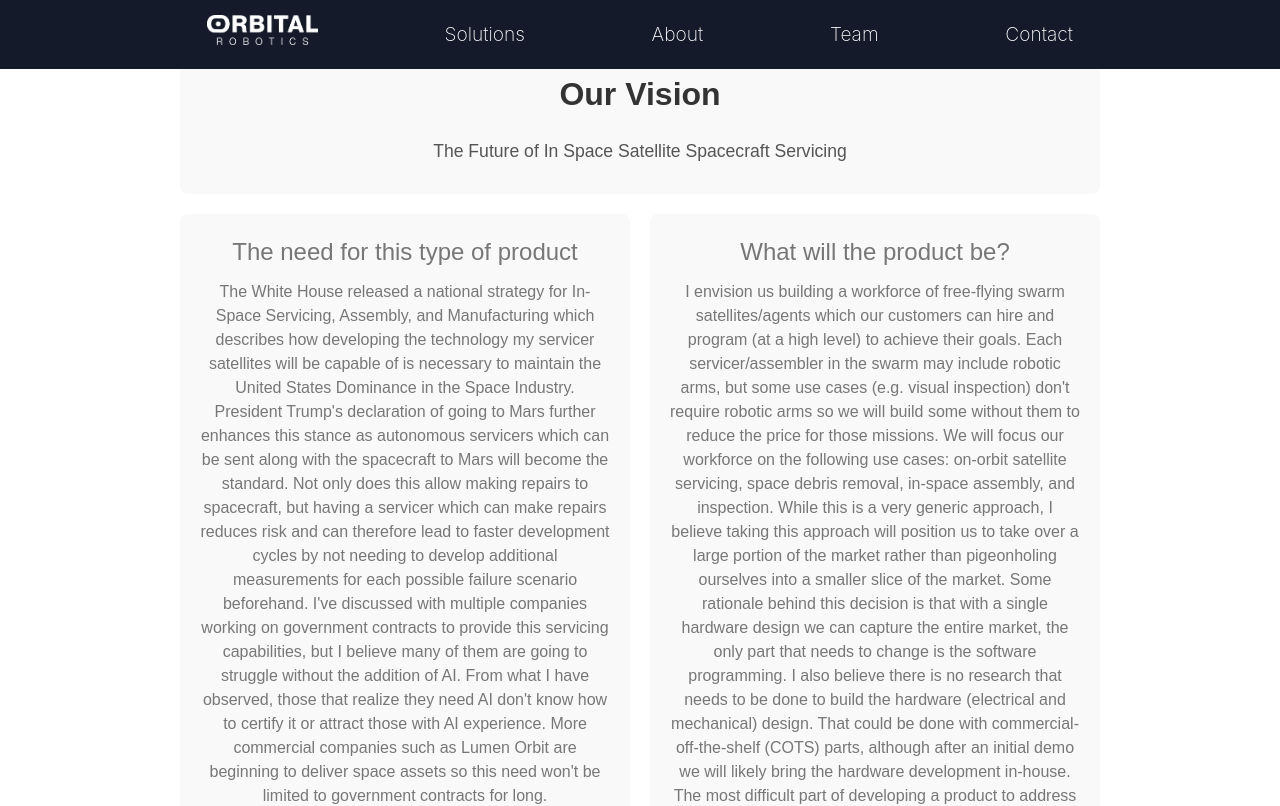
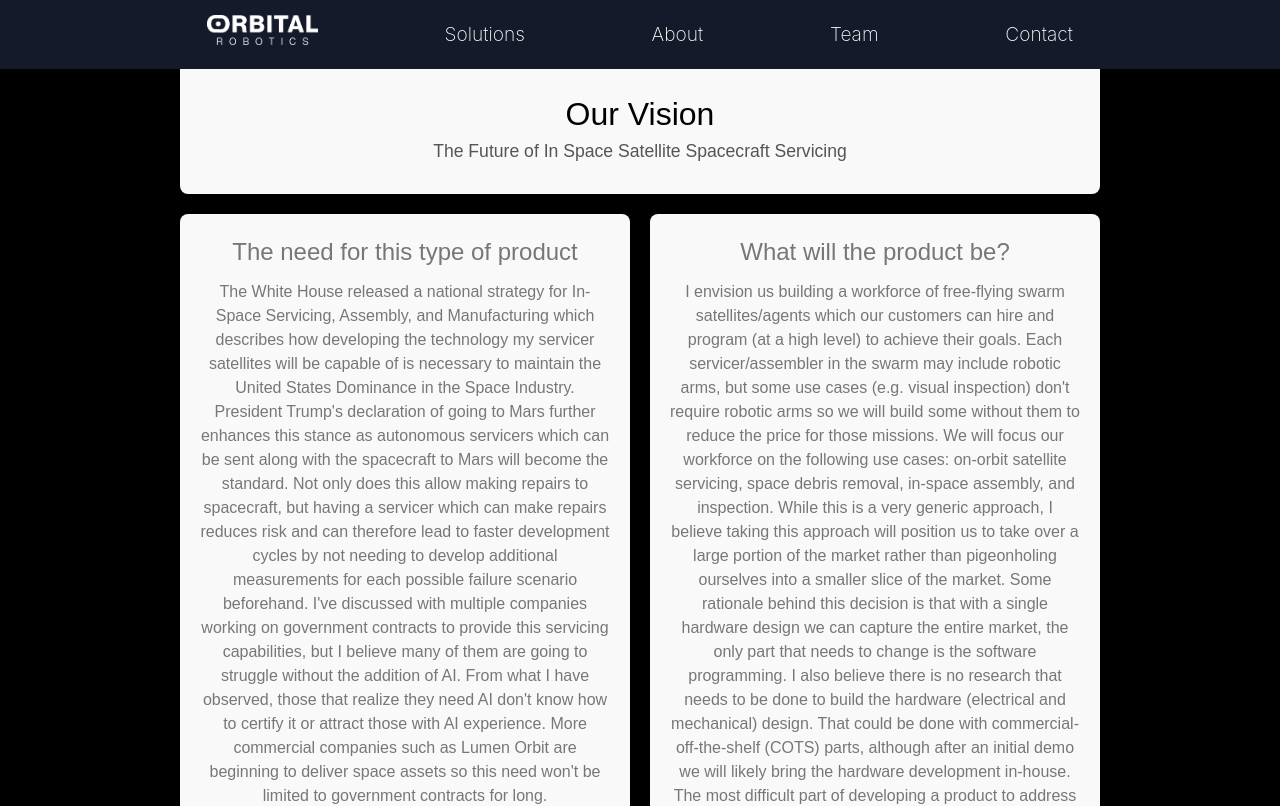
Before and after one commit to orbitalrobotics/landing, a React (Create React App) app: page /about in a window 1280 px wide. Shown: the top 806 px of the page. Built offline with nearby package versions, Linux system fonts and the light colour scheme.

Commit message:
unify background and footer. adjust fonts.

```diff
--- a/src/components/Footer.css
+++ b/src/components/Footer.css
@@ -1,6 +1,7 @@
 /* Footer.css */
 .footer {
-    background-color: #333;
+  background-color: #141a29;
+  /* Adjust color as needed */
   color: #f3f3f3;
   padding: 20px 0;
   text-align: center;
--- a/src/pages/About.css
+++ b/src/pages/About.css
@@ -1,13 +1,28 @@
 /* AboutSection.css */
-.about-section {
-    max-width: 1200px;
+.about-container {
+  /* max-width: 1200px; */
   margin: auto;
   /* padding: 0 40px; */
   font-family: Arial, sans-serif;
   color: #333;
 }
 
+.about-background {
+  background-color: #000000;
+  width: 100%;
+  /* margin: auto; */
+  /* padding: 20px; */
+  padding-top: 20px;
+  padding-bottom: 20px;
+}
 
+.about-content {
+  margin-bottom: 20px;
+  padding: 40px;
+  display: flex;
+  flex-direction: column;
+  align-items: center;
+}
 
 /* Container styling */
 .vision-section {
@@ -25,12 +40,14 @@
 
 /* Top intro card styling */
 .vision-intro-card {
-    grid-column: span 2; /* Span both columns */
+  grid-column: span 2;
+  /* Span both columns */
   background-color: #f9f9f9;
   border-radius: 8px;
   /* box-shadow: 0 4px 8px rgba(0, 0, 0, 0.1); */
   padding: 30px;
-    text-align: center; /* Center content */
+  text-align: center;
+  /* Center content */
   display: flex;
   flex-direction: column;
   align-items: center;
@@ -39,14 +56,18 @@
 
 .section-title {
   font-size: 2em;
-    color: #333;
-    margin-bottom: 15px; /* Spacing between title and description */
+  color: #000000;
+  font-weight: 200;
+  text-align: center;
+
+  /* Spacing between title and description */
 }
 
 .section-description {
   font-size: 1.1em;
   color: #555;
-    max-width: 80%; /* Limit width to prevent text from stretching too far */
+  max-width: 80%;
+  /* Limit width to prevent text from stretching too far */
 }
 
 /* Card styling */
@@ -174,3 +195,8 @@
   align-items: center;
   color: white;
 }
+
+.video-main {
+  width: 100%;
+  height: 100vh;
+}
--- a/src/pages/About.js
+++ b/src/pages/About.js
@@ -1,12 +1,15 @@
 import React from 'react';
 import './About.css'; // CSS file for styling
 
+import videoBg from "../assets/video/ai_catch_montage.mp4"
 
 function About() {
     return (
 
-    <div className="about-section">
-
+        <div className="about-container">
+            <div className="about-background">
+                {/* <div className="about-content" >
+                </div> */}
                 <section class="vision-section">
                     <div class="vision-intro-card">
                         <h2 class="section-title">Our Vision</h2>
@@ -37,8 +40,12 @@ The Future of In Space Satellite Spacecraft Servicing
                         <p class="card-description">
                             We are also working on a few proposals for NASA small business innovation research (SBIR) phase 1 grants which will provide $150k for each accepted proposal. If accepted, we will receive the funding around August/September. This is also a prerequisite to receiving NASA, Space Force, and DOD contracts. The SBIR topics are closely related to our expertise/product and one of our team members is receiving mentorship on writing SBIR proposals so I believe there is a high probability of acceptance. If one of our phase 1 proposals is accepted, we can apply to a phase 2 grant which would be $850k awarded around August 2026. With a seed round and the SBIR grants, I believe we would be able to launch our first servicer in 2027 using mostly COTS hardware. We may be able to get revenue from the first launch if successful, however it may be difficult to gain enough trust beforehand so we could perform a demo scenario instead. There are other opportunities to generate revenue other than launching which we could take advantage of if needed. I've discussed with several aerospace companies which are delivering only software for government missions or are subcontracted by a commercial company to deliver only software. We could do this as well, and I believe we would be competitive as the companies I have met with lack the software/AI talent which would be required. (edited)
                         </p>
+                        <div className='video-main'>
+                            <video src={videoBg} autoPlay loop muted />
+                        </div>
                     </div>
                 </section>
+            </div>
         </div>
 
 
--- a/src/pages/LandingPage.js
+++ b/src/pages/LandingPage.js
@@ -41,7 +41,7 @@ function LandingPage() {
         <div className='content'>
           <div id="home">
             <div className="home-content">
-                        <div><img className='main-logo' src={Splash} alt="Logo"/></div>
+              <div><img className='main-logo' src={Splash} alt="Logo" /></div>
               <h1>Servicing, assembling, and manufacturing spacecraft in orbit with AI powered robots</h1>
               <p>
                 Welcome to <g><b><i>Orbital Robitics</i></b></g>, where innovation meets foresight.
@@ -62,14 +62,18 @@ function LandingPage() {
           </div>
         </div>
       </div>
+      <div className="divider"></div>
+
       <div>
-            <section id='solutions'>
+        <section id='solutions' >
           <Solutions />
         </section>
+        <div className="divider"></div>
 
         <section id='about'>
           <About />
         </section>
+        <div className="divider"></div>
 
         <section id='team'>
           <Team />
--- a/src/pages/Solutions.css
+++ b/src/pages/Solutions.css
@@ -1,122 +1,113 @@
 /* Solutions.css */
-.about-section {
-    max-width: 1200px;
-    margin: auto;
-    /* padding: 0 40px; */
-    font-family: Arial, sans-serif;
-    color: #333;
-  }
+.solutions-container {
+  /* max-width: 1200px; */
+  /* margin: auto; */
+  /* padding-top: 40px; */
+  font-family: Arial, sans-serif;
+  color: #ffffff;
+}
 
+.solutions-background {
+  background-color: #000000;
+  width: 100%;
+  /* margin: auto; */
+  /* padding: 20px; */
+  padding-top: 20px;
+  padding-bottom: 20px;
+}
 
+.solutions-content {
+  margin-bottom: 20px;
+  padding: 40px;
+  display: flex;
+  flex-direction: column;
+  align-items: center;
+}
 
-/* Container styling */
-.vision-section {
-    display: grid;
-    grid-template-columns: 1fr 1fr;
-    gap: 20px;
-    padding: 40px;
-    max-width: 1000px;
-    margin: auto;
-  }
+.solutions-content h1 {
+  font-size: 2rem;
+  text-align: center;
+  margin-top: 12.5vh;
+  color: #cccccc; /* Slightly lighter for subheaders */
+  font-weight: 200;
+  /* margin-bottom: 5vh; */
+  padding-left: 1vw;
+  padding-right: 1vw;
+}
 
-  .vision-card h3 {
-    color: #777;
-  }
+.solutions-content p {
+  font-size: 1.2rem;
+  text-align: center;
+  padding-top: 2rem;
+  margin-bottom: 2vh;
+  padding-left: 1vw;
+  padding-right: 1vw;
+  font-weight: 300;
+  /* max-width: 700px; */
+}
 
-  /* Top intro card styling */
-  .vision-intro-card {
-    grid-column: span 2; /* Span both columns */
-    background-color: #f9f9f9;
-    border-radius: 8px;
-    /* box-shadow: 0 4px 8px rgba(0, 0, 0, 0.1); */
-    padding: 30px;
-    text-align: center; /* Center content */
-    display: flex;
-    flex-direction: column;
-    align-items: center;
-    justify-content: center;
-  }
+.content-block {
+  background-color: #1b2232;
+  padding: 20px;
+  border-radius: 8px;
+  margin: 10px 0;
+  max-width: 1160px;
+  text-align: left;
+}
 
-  .section-title {
-    font-size: 2em;
-    color: #333;
-    margin-bottom: 15px; /* Spacing between title and description */
-  }
+.content-block h2 {
+  margin: 0;
+  font-size: 1.2em;
+  color: #efefef;
+  font-weight: bold;
+}
 
-  .section-description {
-    font-size: 1.1em;
-    color: #555;
-    max-width: 80%; /* Limit width to prevent text from stretching too far */
-  }
+.content-block p {
+  font-size: 1em;
+  color: #cccccc;
+  margin-top: 8px;
+}
 
-  /* Card styling */
-  .vision-card {
-    background-color: #f9f9f9;
-    border-radius: 8px;
-    padding: 20px;
-    text-align: center;
-    /* transition: transform 0.3s ease, box-shadow 0.3s ease; */
-  }
+.divider {
+  height: 15px;
+  background-color: white;
+  width: 100%;
+}
 
-  .vision-card:hover {
-    transform: translateY(-5px);
-    box-shadow: 0 8px 16px rgba(0, 0, 0, 0.15);
-  }
+.cta-background {
+  /* background-color: linear-gradient(#f1cd86 10%, 70%, #e8f3fa);; */
+  background-color: #f3f3f3;
+  width: 100%;
+  /* padding-top: 10px; */
+  padding-bottom: 20px;
+}
 
-  /* Heading and description styling */
-  .card-heading {
-    font-size: 1.5em;
-    color: #333;
-    font-weight: 400;
-    margin-bottom: 10px;
-  }
+.cta {
+  padding-top: 2rem;
+  max-width: 800px;
+  margin: auto;
+  color: #333;
+  display: flex;
+  align-items: center;
+  justify-content: center;
+  flex-direction: column;
+  text-align: center;
+  padding-bottom: 2rem;
+}
 
-  .card-description {
-    /* padding: 10px auto; */
-    font-size: 1rem;
-    font-family: Arial, sans-serif;
-    font-weight: 400;
-    color: #777;
-  }
+.cta h1 {
+  font-size: 2rem;
+  color: #333;
+}
 
+.centered-section h3 {
+  font-size: 1.2rem;
+  color: #333;
+  margin-bottom: 0.5rem;
+  margin-top: 2rem;
+}
 
-
-  /* FAQ Section */
-  .faq-section {
-    margin-bottom: 40px;
-  }
-
-  .faq {
-    background-color: #f9f9f9;
-    padding: 20px;
-    border-radius: 8px;
-    margin: 10px 0;
-  }
-
-  .faq h3 {
-    margin: 0;
-    font-size: 1.2em;
-    color: #555;
-    font-weight: 500;
-  }
-
-  .faq p {
-    font-size: 1em;
-    color: #777;
-    margin-top: 8px;
-  }
-
-  .about-section h2 {
-    font-size: 2em;
-    color: #333;
-    text-align: center;
-    margin-bottom: 20px;
-    font-weight: 600;
-  }
-
-
-
-.video-main2 {
+.video-main {
     width: 100%;
     height: 100vh;
   }
@@ -127,7 +118,7 @@
     object-fit: cover;
   }
 
-  .content2 h1 {
+  .content h1 {
     font-size: 2em;
     color: #333;
     text-align: center;
@@ -135,7 +126,7 @@
     font-weight: 600;
   }
 
-  .content2 {
+  .content {
     position: relative;
     width: 100%;
     height: 100%;
@@ -155,3 +146,29 @@
     /* background-color: rgba(0,0,0,.4); */
     /* background-color: #000000cc; */
   }
+
+.solution-content {
+    position: relative;
+    max-width: 900px;
+    margin: 2rem auto; /* Centers the text and adds vertical spacing */
+    /* font-size: 1.2rem; Slightly larger for emphasis */
+    /* line-height: 1.6; Adds space between lines for readability */
+    /* text-align: center; Keeps text centrally aligned under the header */
+    color: #e0e0e0; /* Softer white for contrast on dark backgrounds */
+    padding: 1rem;
+    /* font-family: 'Tomorrow', sans-serif; */
+    align-items: center;
+    background-color: #141a29; /* Adjust color as needed */
+
+}
+
+.solution-content h1 {
+    font-size: 2rem;
+    text-align: center;
+    margin-top: 12.5vh;
+    color: #cccccc; /* Slightly lighter for subheaders */
+    font-weight: 200;
+    /* margin-bottom: 5vh; */
+    padding-left: 1vw;
+    padding-right: 1vw;
+}
--- a/src/pages/Team.css
+++ b/src/pages/Team.css
@@ -1,30 +1,43 @@
 /* Team.css */
 
-.section-title {
-  font-size: 2em;
-  color: #333;
-  margin-bottom: 15px; /* Spacing between title and description */
+.team-container {
+  /* max-width: 1200px; */
+  margin: auto;
+  /* padding: 0 40px; */
+  font-family: Arial, sans-serif;
+  color: #ffffff;
+
 }
 
-.section-description {
-  font-size: 1.1em;
-  color: #555;
-  max-width: 80%; /* Limit width to prevent text from stretching too far */
+.team-background {
+  background-color: #000000;
+  width: 100%;
+  /* margin: auto; */
+  /* padding: 20px; */
+  padding-top: 20px;
+  padding-bottom: 20px;
 }
 
-.about-section h2 {
-  font-size: 2em;
-  color: #333;
-  text-align: center;
+.team-content {
   margin-bottom: 20px;
-  font-weight: 600;
+  padding: 40px;
+  display: flex;
+  flex-direction: column;
+  align-items: center;
 }
 
-/* Team Section */
-.team-section {
+.team-content h1 {
+  font-size: 2rem;
   text-align: center;
-  margin-bottom: 40px;
+  margin-top: 12.5vh;
+  color: #cccccc;
+  /* Slightly lighter for subheaders */
+  font-weight: 200;
+  /* margin-bottom: 5vh; */
+  padding-left: 1vw;
+  padding-right: 1vw;
 }
+
 
 .team-member {
   display: inline-block;
@@ -36,6 +49,7 @@
 .team-member img {
   border-radius: 8px;
   margin-bottom: 10px;
+  display: ruby-text;
 }
 
 .team-member h3 {
@@ -43,6 +57,7 @@
   color: #333;
   margin: 5px 0;
   font-weight: 500;
+  text-align: center;
 }
 
 .team-member p {
```
Also changed, not shown: src/pages/Solutions.js (+11 -7 lines), src/pages/Team.js (+13 -11 lines), 1 other file (tests, documents, lock files or other folders). Lines whose indentation alone changed are shown as unchanged.
